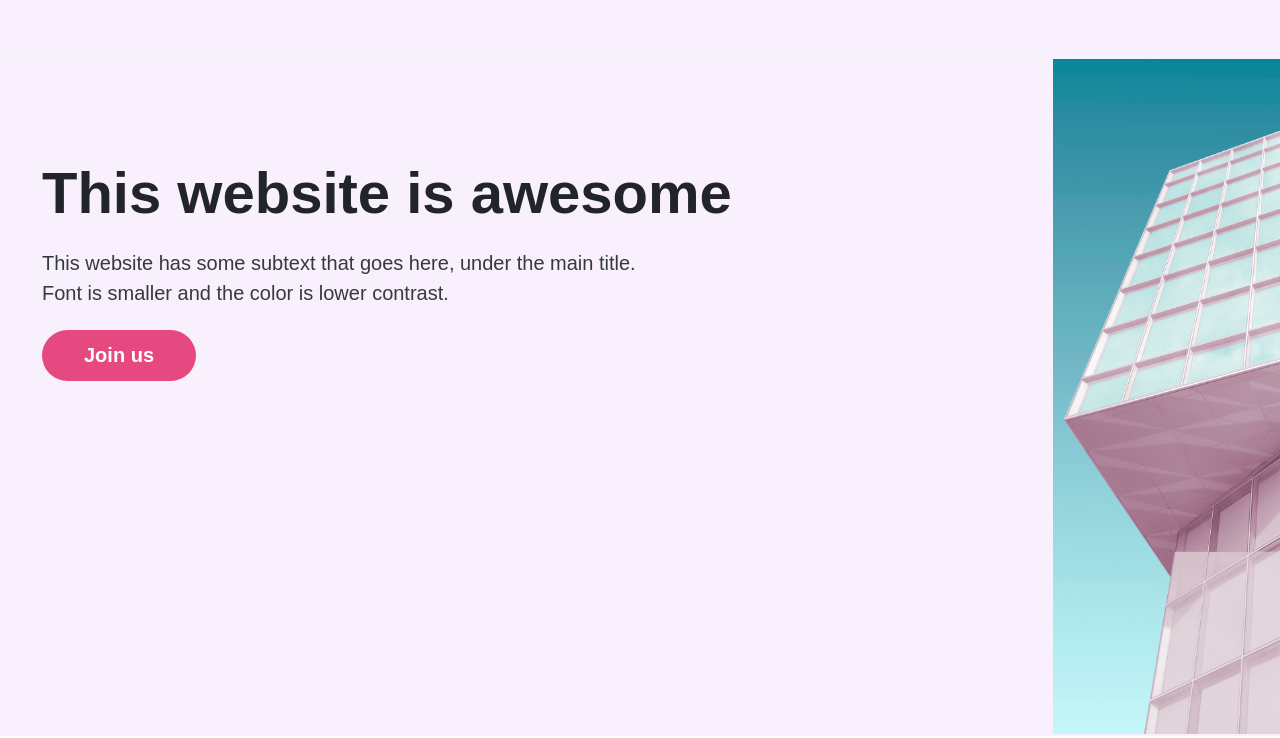
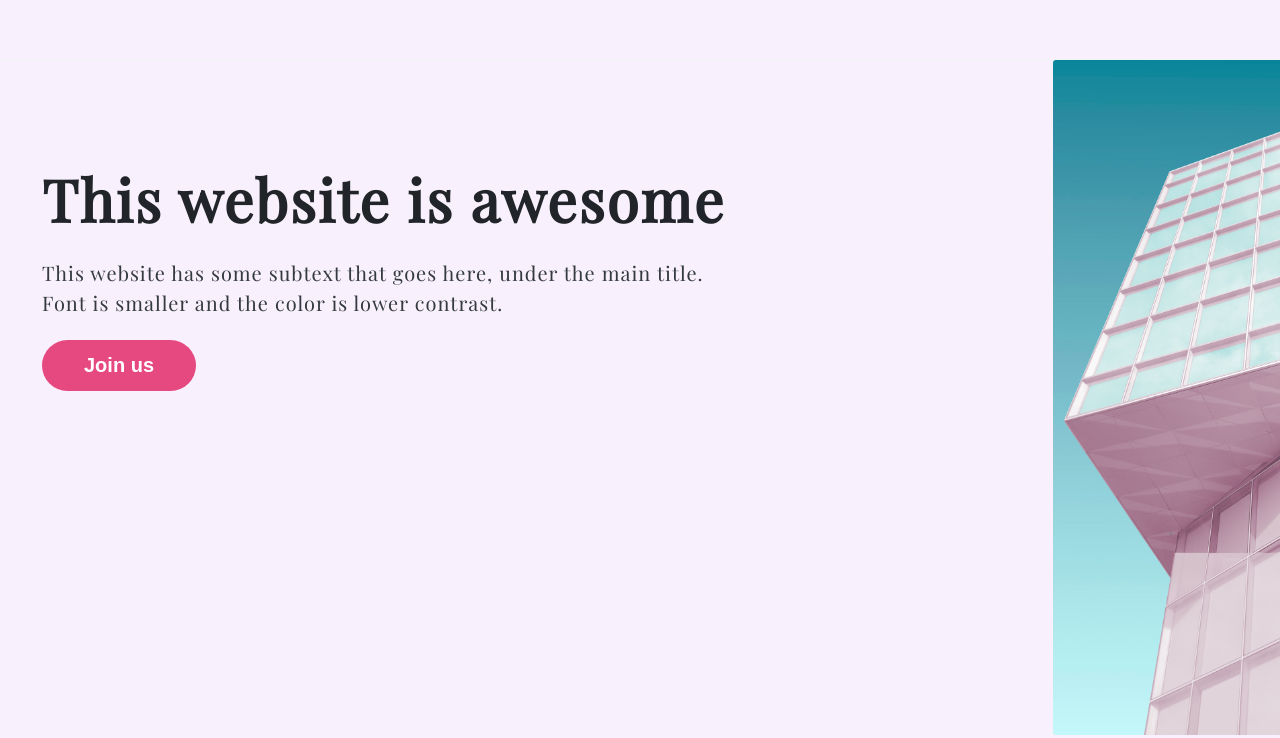
Before and after one commit to Nemanja-Malesija/Odin_landing_page, a plain HTML site: page index.html in a window 1280 px wide. Shown: the part 110-848 px from the top of the page. Drawn offline with nearby package versions, Linux system fonts and the light colour scheme.

Commit message:
update font family, add border radius on hero img

```diff
--- a/index.html
+++ b/index.html
@@ -5,6 +5,12 @@
     <meta http-equiv="X-UA-Compatible" content="IE=edge" />
     <meta name="viewport" content="width=device-width, initial-scale=1.0" />
     <link rel="stylesheet" href="style.css" />
+    <link rel="preconnect" href="https://fonts.googleapis.com" />
+    <link rel="preconnect" href="https://fonts.gstatic.com" crossorigin />
+    <link
+      href="https://fonts.googleapis.com/css2?family=Playfair+Display&display=swap"
+      rel="stylesheet"
+    />
     <title>Landing page</title>
   </head>
   <body>
--- a/style.css
+++ b/style.css
@@ -28,7 +28,7 @@ PINK: #d6336c;
 }
 
 body {
-  font-family: sans-serif;
+  font-family: "Playfair Display", serif;
 }
 
 html {
@@ -119,17 +119,20 @@ html {
   font-size: 5.8rem;
   color: #212529;
   font-weight: 700;
+  letter-spacing: 2px;
 }
 
 .hero__text__paragraph {
   font-size: 2rem;
   color: #343a40;
-  margin-top: 2.2rem;
+  margin-top: 2rem;
   line-height: 1.5;
+  letter-spacing: 1px;
 }
 
 .hero__img {
   width: 100%;
+  border-radius: 3px;
 }
 
 .btn--hero {
```
